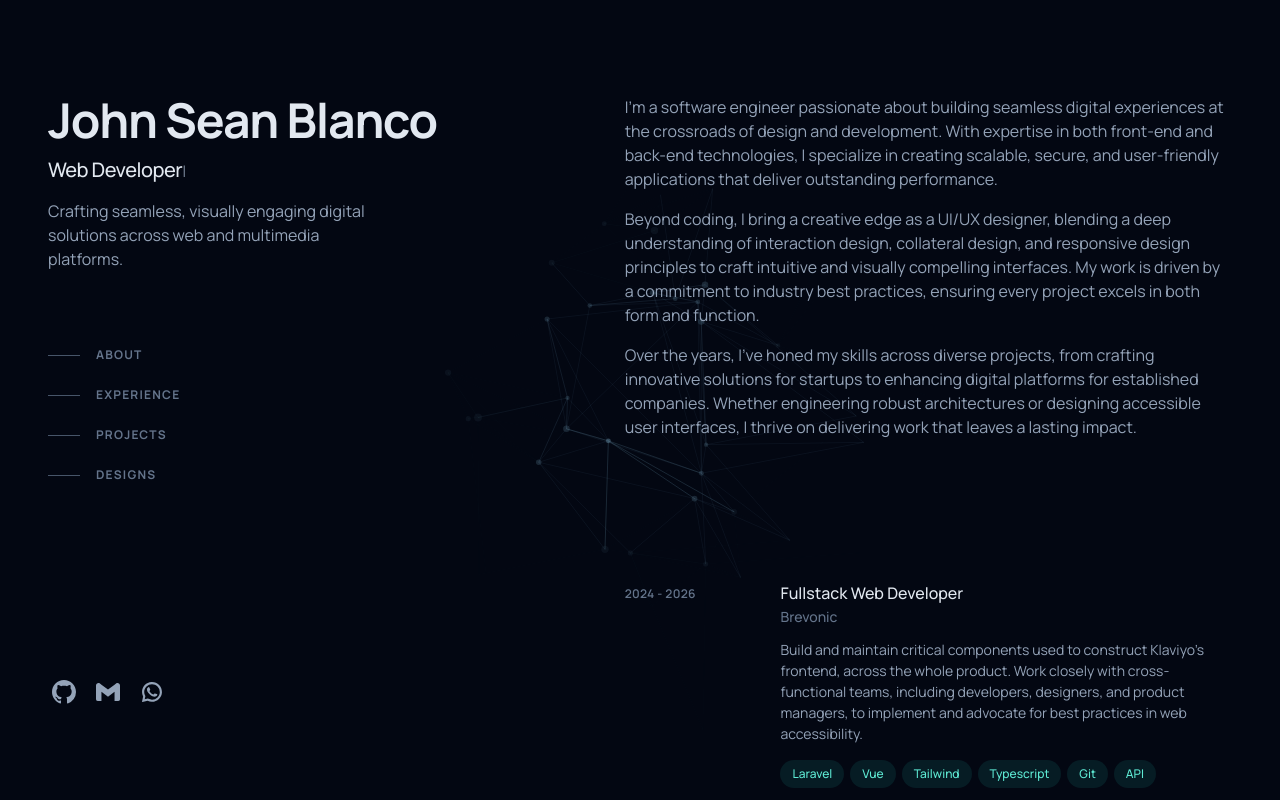
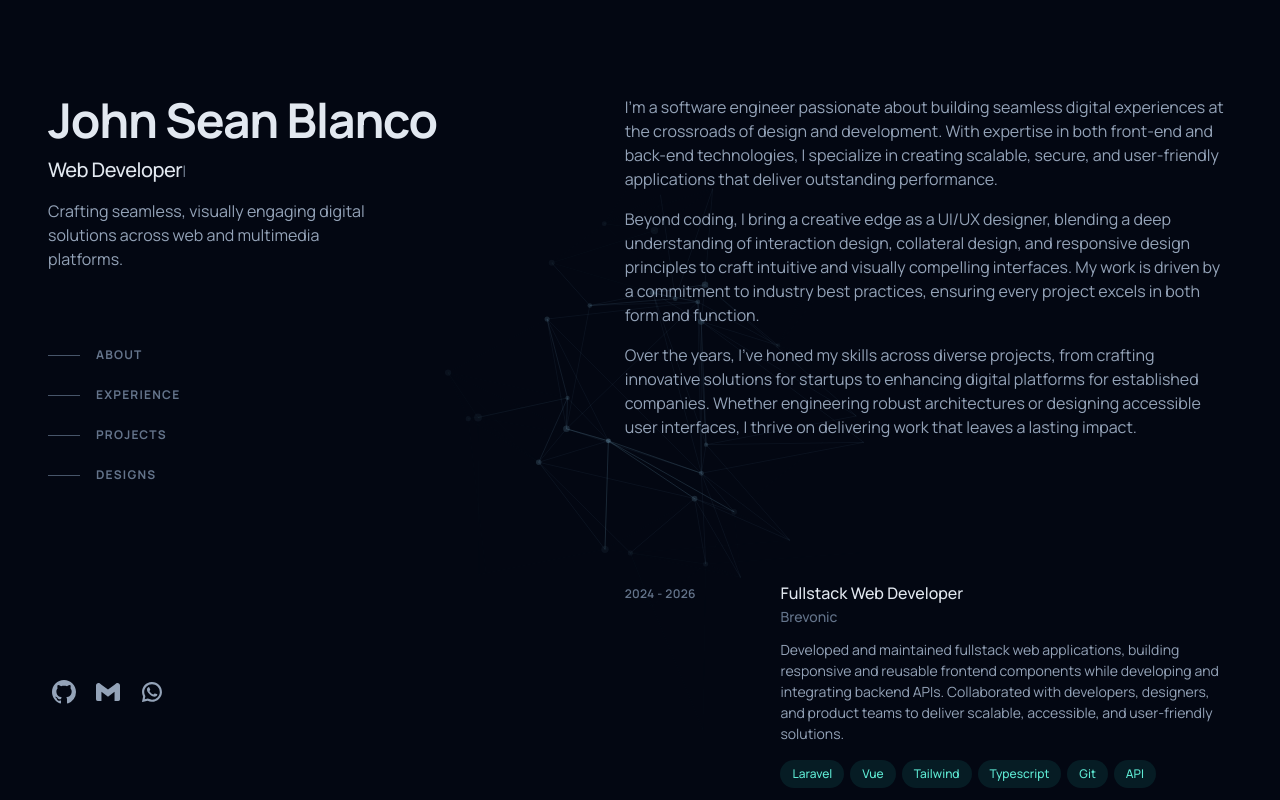
Before and after one commit to seanflix/portfolio, a Vue app: page / in a window 1280 px wide. Built offline with nearby package versions, Linux system fonts and the light colour scheme.

Commit message:
updated contents and corrections

```diff
--- a/src/components/ExperienceSection.vue
+++ b/src/components/ExperienceSection.vue
@@ -44,11 +44,11 @@
                 </div>
               </h3>
               <p class="mt-3 text-sm leading-normal">
-                Build and maintain critical components used to construct
-                Klaviyo's frontend, across the whole product. Work closely with
-                cross-functional teams, including developers, designers, and
-                product managers, to implement and advocate for best practices
-                in web accessibility.
+                Developed and maintained fullstack web applications, building
+                responsive and reusable frontend components while developing and
+                integrating backend APIs. Collaborated with developers,
+                designers, and product teams to deliver scalable, accessible,
+                and user-friendly solutions.
               </p>
               <ul class="mt-2 flex flex-wrap" aria-label="Technologies used">
                 <li class="mr-1.5 mt-2">
@@ -129,11 +129,11 @@
                 </div>
               </h3>
               <p class="mt-3 text-sm leading-normal">
-                Build and maintain critical components used to construct
-                Klaviyo's frontend, across the whole product. Work closely with
-                cross-functional teams, including developers, designers, and
-                product managers, to implement and advocate for best practices
-                in web accessibility.
+                Developed and maintained web applications and marketing
+                platforms, integrating APIs and webhooks with third-party
+                services. Implemented responsive interfaces, automated
+                workflows, and A/B testing while ensuring reliable and
+                maintainable application performance.
               </p>
               <ul class="mt-2 flex flex-wrap" aria-label="Technologies used">
                 <li class="mr-1.5 mt-2">
@@ -223,11 +223,11 @@
                 </div>
               </h3>
               <p class="mt-3 text-sm leading-normal">
-                Build and maintain critical components used to construct
-                Klaviyo’s frontend, across the whole product. Work closely with
-                cross-functional teams, including developers, designers, and
-                product managers, to implement and advocate for best practices
-                in web accessibility.
+                Designed and developed web applications from concept to
+                implementation, combining UI/UX design with fullstack
+                development. Led interface design and frontend development while
+                collaborating with stakeholders to create responsive, intuitive,
+                and consistent user experiences.
               </p>
               <ul class="mt-2 flex flex-wrap" aria-label="Technologies used">
                 <li class="mr-1.5 mt-2">
@@ -338,11 +338,11 @@
                 </div>
               </h3>
               <p class="mt-3 text-sm leading-normal">
-                Build and maintain critical components used to construct
-                Klaviyo’s frontend, across the whole product. Work closely with
-                cross-functional teams, including developers, designers, and
-                product managers, to implement and advocate for best practices
-                in web accessibility.
+                Developed and maintained web applications using Laravel and Vue,
+                implementing responsive interfaces, backend APIs, and
+                database-driven features. Collaborated with the development team
+                to troubleshoot issues, improve application functionality, and
+                deliver reliable solutions.
               </p>
               <ul class="mt-2 flex flex-wrap" aria-label="Technologies used">
                 <li class="mr-1.5 mt-2">
@@ -432,60 +432,45 @@
                 </div>
               </h3>
               <p class="mt-3 text-sm leading-normal">
-                Build and maintain critical components used to construct
-                Klaviyo’s frontend, across the whole product. Work closely with
-                cross-functional teams, including developers, designers, and
-                product managers, to implement and advocate for best practices
-                in web accessibility.
+                Designed and developed microcontroller-based projects involving
+                hardware integration, sensor programming, automation, and custom
+                firmware. Built and tested prototypes while troubleshooting
+                hardware and software issues to ensure reliable operation.
               </p>
               <ul class="mt-2 flex flex-wrap" aria-label="Technologies used">
                 <li class="mr-1.5 mt-2">
                   <div
                     class="flex items-center rounded-full bg-teal-400/10 px-3 py-1 text-xs font-medium leading-5 text-teal-300"
                   >
-                    Laravel
+                    Arduino
                   </div>
                 </li>
                 <li class="mr-1.5 mt-2">
                   <div
                     class="flex items-center rounded-full bg-teal-400/10 px-3 py-1 text-xs font-medium leading-5 text-teal-300"
                   >
-                    Vue
+                    ESP32
                   </div>
                 </li>
                 <li class="mr-1.5 mt-2">
                   <div
                     class="flex items-center rounded-full bg-teal-400/10 px-3 py-1 text-xs font-medium leading-5 text-teal-300"
                   >
-                    Tailwind
+                    C/C++
                   </div>
                 </li>
                 <li class="mr-1.5 mt-2">
                   <div
                     class="flex items-center rounded-full bg-teal-400/10 px-3 py-1 text-xs font-medium leading-5 text-teal-300"
                   >
-                    Typescript
+                    Electronics
                   </div>
                 </li>
                 <li class="mr-1.5 mt-2">
                   <div
                     class="flex items-center rounded-full bg-teal-400/10 px-3 py-1 text-xs font-medium leading-5 text-teal-300"
                   >
-                    AWS
-                  </div>
-                </li>
-                <li class="mr-1.5 mt-2">
-                  <div
-                    class="flex items-center rounded-full bg-teal-400/10 px-3 py-1 text-xs font-medium leading-5 text-teal-300"
-                  >
-                    Git
-                  </div>
-                </li>
-                <li class="mr-1.5 mt-2">
-                  <div
-                    class="flex items-center rounded-full bg-teal-400/10 px-3 py-1 text-xs font-medium leading-5 text-teal-300"
-                  >
-                    API
+                    Sensors
                   </div>
                 </li>
               </ul>
@@ -526,60 +511,60 @@
                 </div>
               </h3>
               <p class="mt-3 text-sm leading-normal">
-                Build and maintain critical components used to construct
-                Klaviyo’s frontend, across the whole product. Work closely with
-                cross-functional teams, including developers, designers, and
-                product managers, to implement and advocate for best practices
-                in web accessibility.
+                Diagnose, repair, and maintain desktop and laptop systems,
+                covering hardware failures, software issues, upgrades, system
+                optimization, and component replacement. Perform
+                troubleshooting, cleaning, and preventative maintenance to
+                restore system performance and reliability.
               </p>
               <ul class="mt-2 flex flex-wrap" aria-label="Technologies used">
                 <li class="mr-1.5 mt-2">
                   <div
                     class="flex items-center rounded-full bg-teal-400/10 px-3 py-1 text-xs font-medium leading-5 text-teal-300"
                   >
-                    Laravel
+                    Hardware/Software
                   </div>
                 </li>
                 <li class="mr-1.5 mt-2">
                   <div
                     class="flex items-center rounded-full bg-teal-400/10 px-3 py-1 text-xs font-medium leading-5 text-teal-300"
                   >
-                    Vue
+                    Windows
                   </div>
                 </li>
                 <li class="mr-1.5 mt-2">
                   <div
                     class="flex items-center rounded-full bg-teal-400/10 px-3 py-1 text-xs font-medium leading-5 text-teal-300"
                   >
-                    Tailwind
+                    PC Builds
                   </div>
                 </li>
                 <li class="mr-1.5 mt-2">
                   <div
                     class="flex items-center rounded-full bg-teal-400/10 px-3 py-1 text-xs font-medium leading-5 text-teal-300"
                   >
-                    Typescript
+                    Troubleshooting
                   </div>
                 </li>
                 <li class="mr-1.5 mt-2">
                   <div
                     class="flex items-center rounded-full bg-teal-400/10 px-3 py-1 text-xs font-medium leading-5 text-teal-300"
                   >
-                    AWS
+                    Upgrades
                   </div>
                 </li>
                 <li class="mr-1.5 mt-2">
                   <div
                     class="flex items-center rounded-full bg-teal-400/10 px-3 py-1 text-xs font-medium leading-5 text-teal-300"
                   >
-                    Git
+                    Maintenance
                   </div>
                 </li>
                 <li class="mr-1.5 mt-2">
                   <div
                     class="flex items-center rounded-full bg-teal-400/10 px-3 py-1 text-xs font-medium leading-5 text-teal-300"
                   >
-                    API
+                    Diagnostics
                   </div>
                 </li>
               </ul>
@@ -620,60 +605,53 @@
                 </div>
               </h3>
               <p class="mt-3 text-sm leading-normal">
-                Build and maintain critical components used to construct
-                Klaviyo’s frontend, across the whole product. Work closely with
-                cross-functional teams, including developers, designers, and
-                product managers, to implement and advocate for best practices
-                in web accessibility.
+                Create and edit multimedia content including videos, graphics,
+                photos, and digital assets for personal and business projects.
+                Handle video editing, image enhancement, motion graphics, and
+                visual content production while maintaining quality and
+                consistency across different platforms.
               </p>
               <ul class="mt-2 flex flex-wrap" aria-label="Technologies used">
                 <li class="mr-1.5 mt-2">
                   <div
                     class="flex items-center rounded-full bg-teal-400/10 px-3 py-1 text-xs font-medium leading-5 text-teal-300"
                   >
-                    Laravel
+                    Video Editing
                   </div>
                 </li>
                 <li class="mr-1.5 mt-2">
                   <div
                     class="flex items-center rounded-full bg-teal-400/10 px-3 py-1 text-xs font-medium leading-5 text-teal-300"
                   >
-                    Vue
+                    Photo Editing
                   </div>
                 </li>
                 <li class="mr-1.5 mt-2">
                   <div
                     class="flex items-center rounded-full bg-teal-400/10 px-3 py-1 text-xs font-medium leading-5 text-teal-300"
                   >
-                    Tailwind
+                    Graphics Design
                   </div>
                 </li>
                 <li class="mr-1.5 mt-2">
                   <div
                     class="flex items-center rounded-full bg-teal-400/10 px-3 py-1 text-xs font-medium leading-5 text-teal-300"
                   >
-                    Typescript
+                    Motion Graphics
                   </div>
                 </li>
                 <li class="mr-1.5 mt-2">
                   <div
                     class="flex items-center rounded-full bg-teal-400/10 px-3 py-1 text-xs font-medium leading-5 text-teal-300"
                   >
-                    AWS
+                    Visual Content
                   </div>
                 </li>
                 <li class="mr-1.5 mt-2">
                   <div
                     class="flex items-center rounded-full bg-teal-400/10 px-3 py-1 text-xs font-medium leading-5 text-teal-300"
                   >
-                    Git
-                  </div>
-                </li>
-                <li class="mr-1.5 mt-2">
-                  <div
-                    class="flex items-center rounded-full bg-teal-400/10 px-3 py-1 text-xs font-medium leading-5 text-teal-300"
-                  >
-                    API
+                    Digital Media
                   </div>
                 </li>
               </ul>
```
